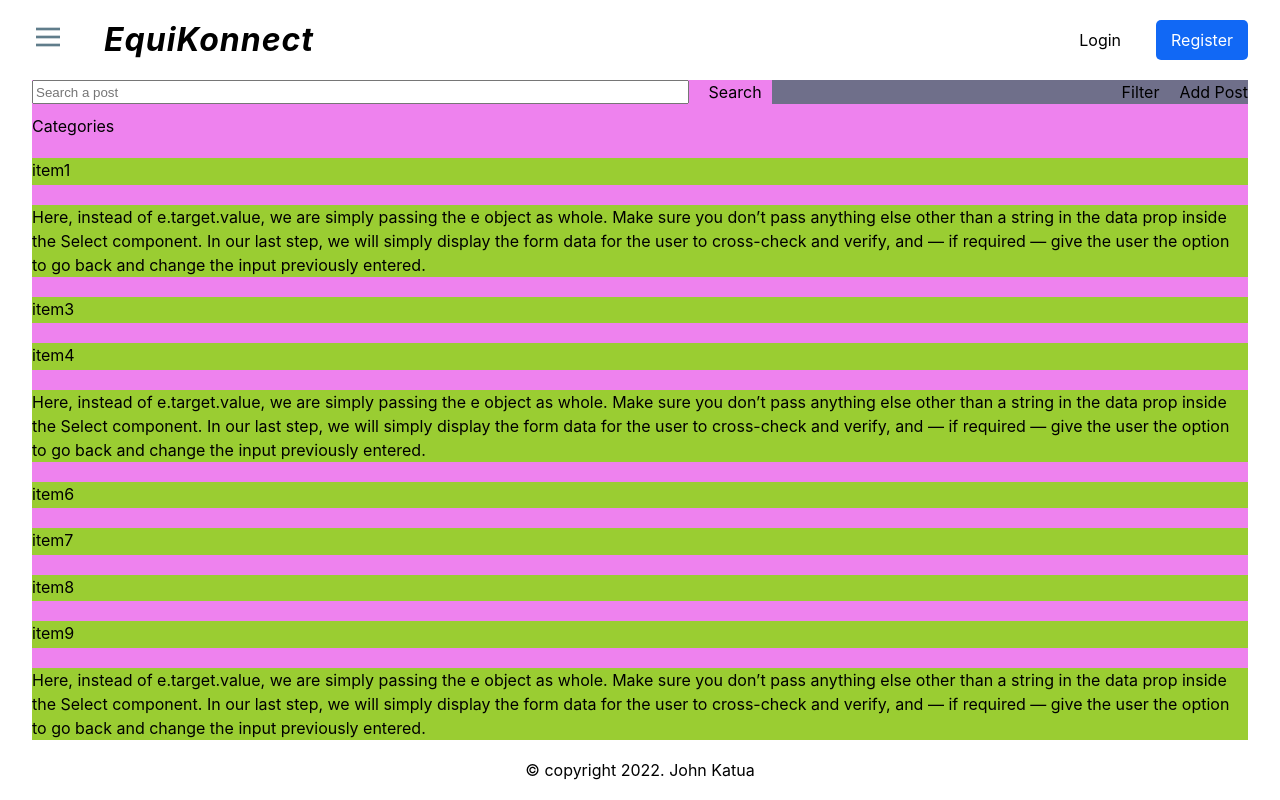
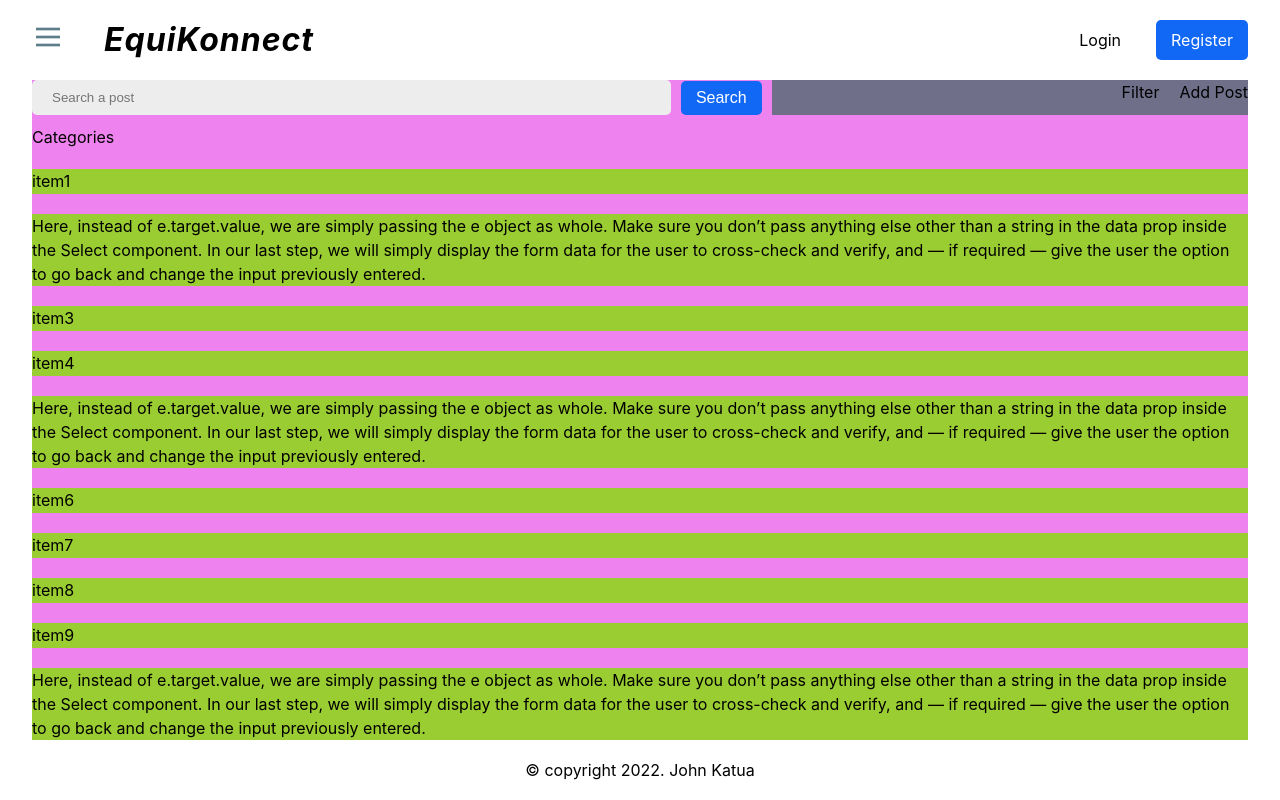
Before and after one commit to The-Jitu-Assignments/connect, a React (Vite) app in the folder frontend/: page /home in a window 1280 px wide. Built offline with nearby package versions, Linux system fonts and the light colour scheme.

Commit message:
styled the search button

```diff
--- a/frontend/src/pages/home/home.css
+++ b/frontend/src/pages/home/home.css
@@ -19,12 +19,28 @@
 
 .home-header_search {
   display: flex;
+  align-items: center;
   flex-basis: 60%;
-  gap: 20px;
+  gap: 10px;
 }
 
 .home-header_search input {
   flex-basis: 100%;
+  outline: none;
+  border: none;
+  background-color: var(--grey);
+  padding: 10px 20px;
+  border-radius: 5px;
+}
+
+.home-search_btn {
+  background-color: var(--blue);
+  padding: 8px 15px;
+  font-size: 16px;
+  color: var(--white);
+  outline: none;
+  border:none;
+  border-radius: 5px;
 }
 
 .home-header_btns {
--- a/frontend/src/pages/home/index.jsx
+++ b/frontend/src/pages/home/index.jsx
@@ -1,4 +1,5 @@
 import React from 'react';
+import Button from '../../components/button';
 import './home.css'
 
 const HomePage = () => {
@@ -7,8 +8,8 @@ const HomePage = () => {
       <div className='home-header'>
         <div className='home-header_top'>
           <div className='home-header_search'>
-            <input type={"text"} placeholder='Search a post' />
-            <span>Search</span>
+            <input type="search" placeholder='Search a post' />
+            <Button text={"Search"} className={"home-search_btn"} />
           </div>
           <div className='home-header_btns'>
             <span>Filter</span>
```
